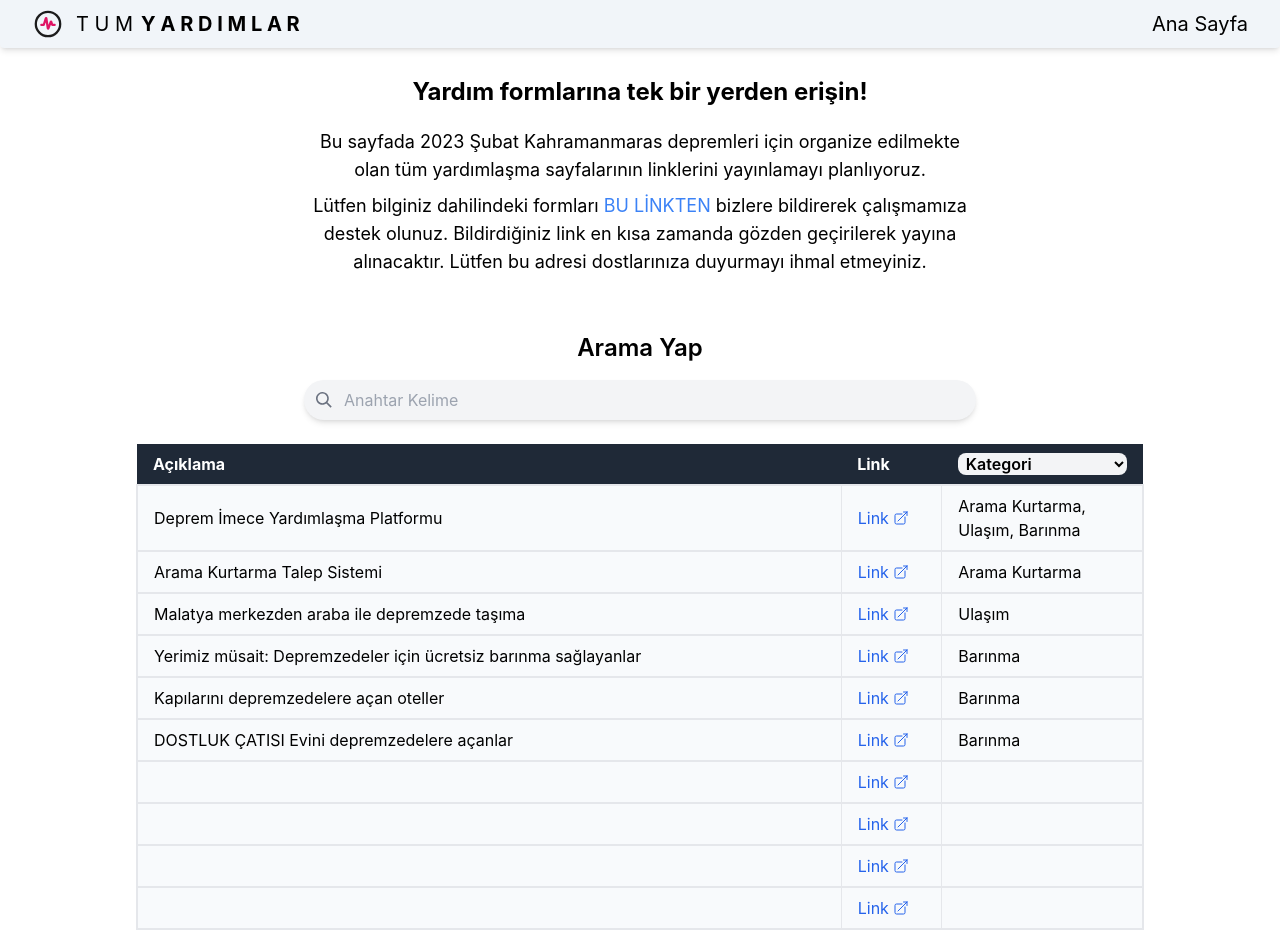
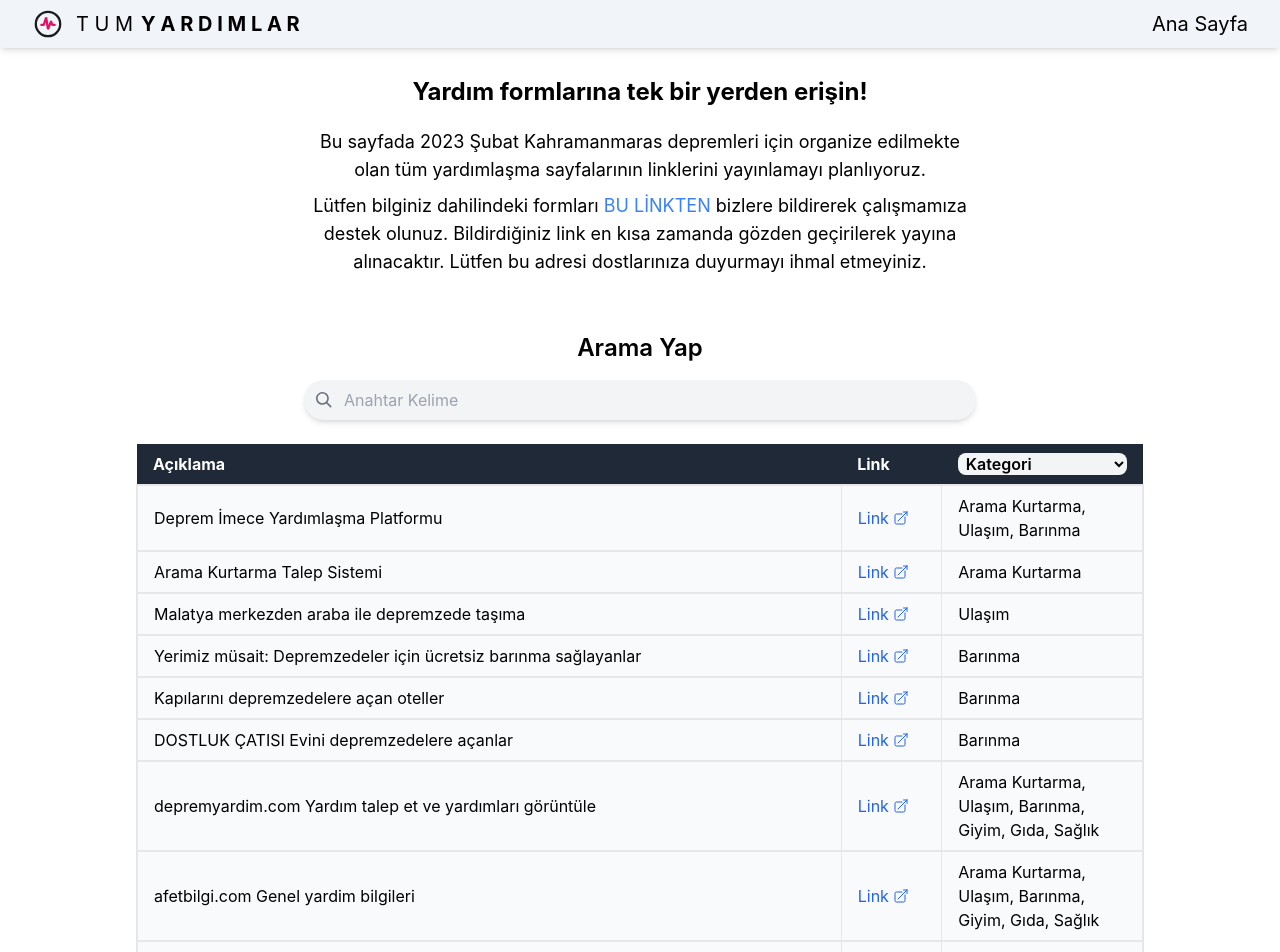
Before and after one commit to alparslandeniz/tumyardimlar, a React (Create React App) app: page / in a window 1280 px wide. Shown: the top 952 px of the page. Built offline with nearby package versions, Linux system fonts and the light colour scheme.

Commit message:
Update Data.js

```diff
--- a/src/Components/Constants/Data.js
+++ b/src/Components/Constants/Data.js
@@ -30,19 +30,19 @@ export const allForms = [
     category: "Barınma",
   },
   {
-    description: "",
-    url: "",
-    category: "",
+    description: "depremyardim.com Yardım talep et ve yardımları görüntüle",
+    url: "https://depremyardim.com/",
+    category: "Arama Kurtarma, Ulaşım, Barınma, Giyim, Gıda, Sağlık",
   },
   {
-    description: "",
-    url: "",
-    category: "",
+    description: "afetbilgi.com Genel yardim bilgileri",
+    url: "https://afetbilgi.com/",
+    category: "Arama Kurtarma, Ulaşım, Barınma, Giyim, Gıda, Sağlık",
   },
   {
-    description: "",
-    url: "",
-    category: "",
+    description: "beniyiyim.com ",
+    url: "https://beniyiyim.com/",
+    category: "Arama Kurtarma",
   },
   {
     description: "",
```
